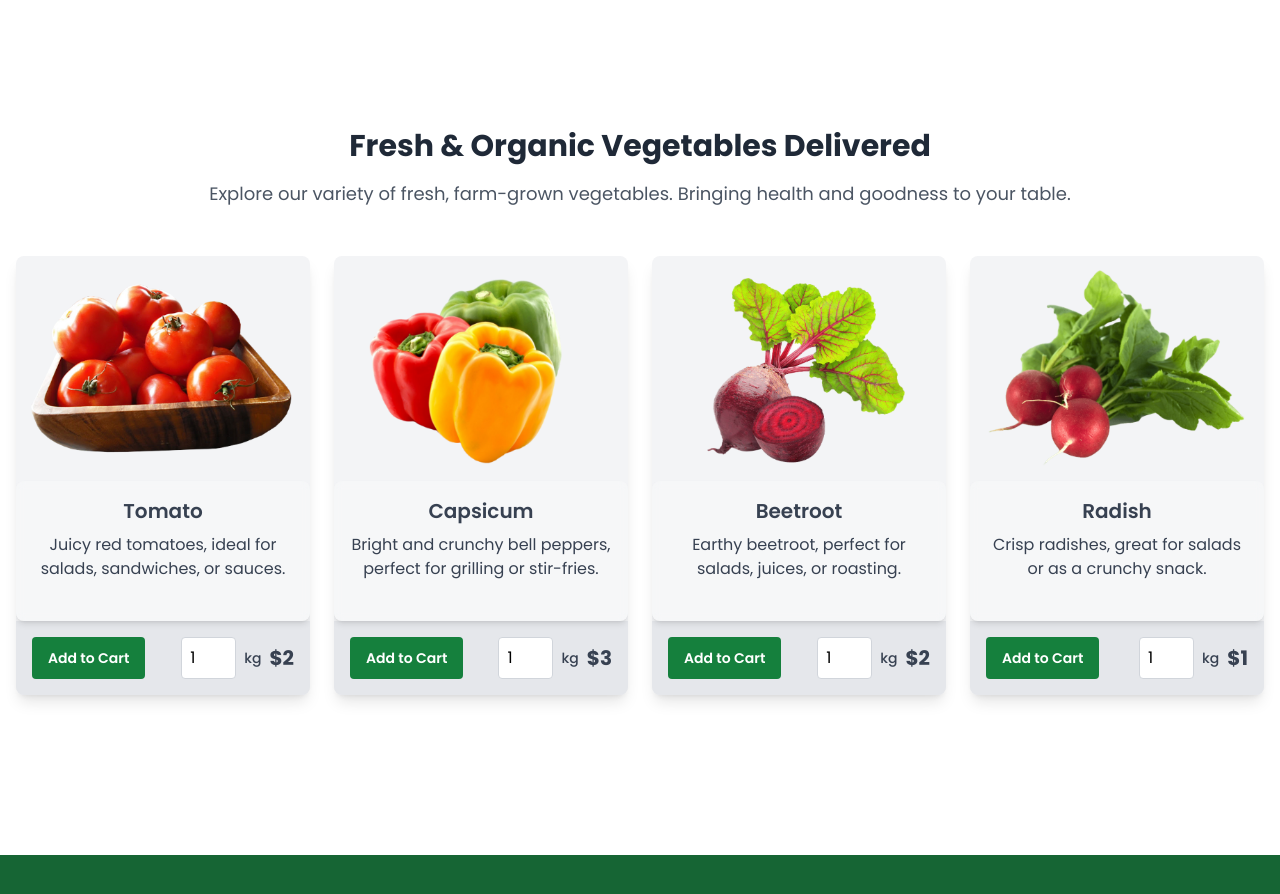
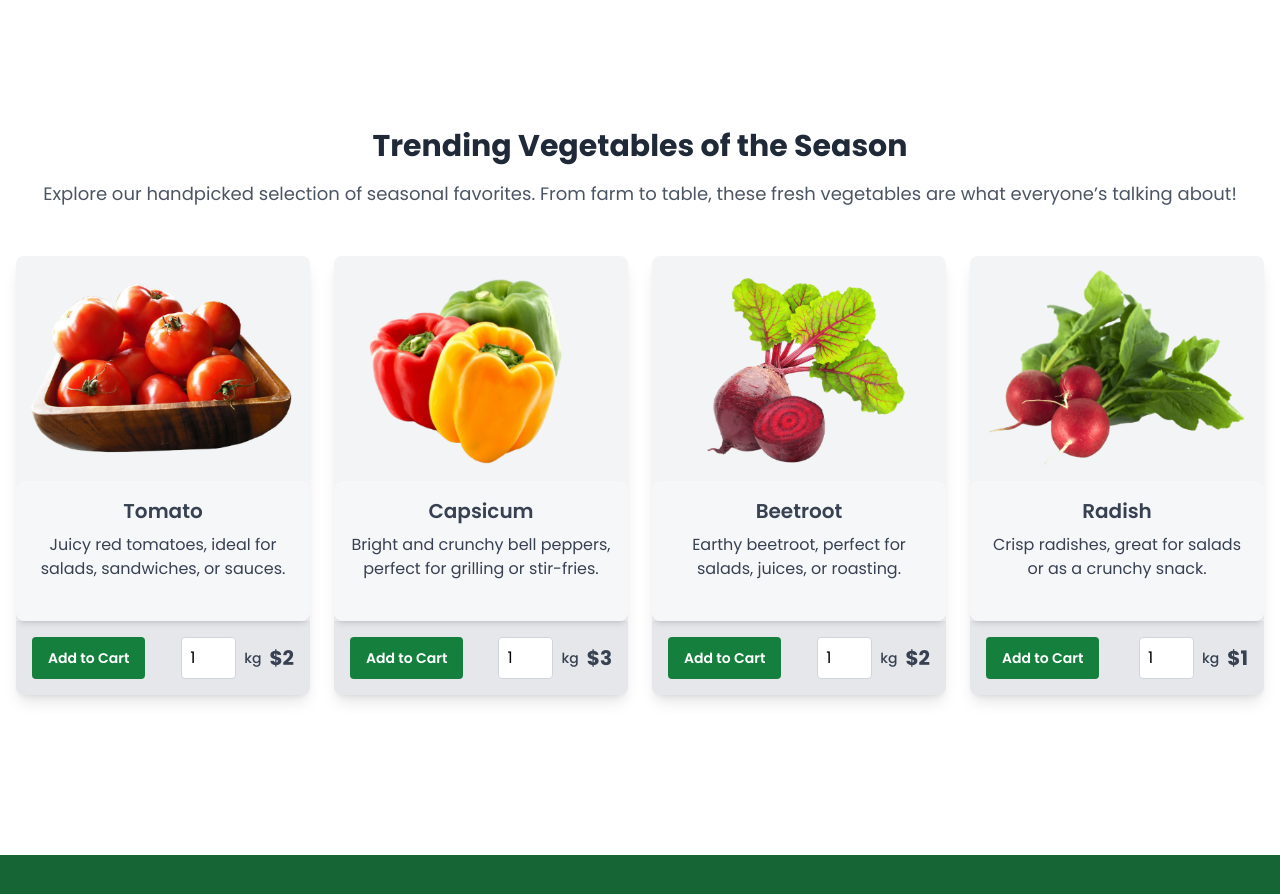
Before and after one commit to iamOmarFaruk/alpine-ecomerce-main, a website: page src/index.html in a window 1280 px wide. Shown: the part 1020-1914 px from the top of the page. Drawn offline with nearby package versions, Linux system fonts and the light colour scheme; files that its build step writes are made by us from their sources.

Commit message:
Update feature products section title and description for seasonal relevance

```diff
--- a/src/components/featureProducts.html
+++ b/src/components/featureProducts.html
@@ -2,10 +2,12 @@
 <section class="py-10 md:py-20 bg-white">
   <div class="container mx-auto text-center px-4">
     <!-- Title Section -->
-    <h2 class="text-xl md:text-3xl font-bold text-gray-800 mb-4">Fresh & Organic Vegetables Delivered</h2>
+    <h2 class="text-xl md:text-3xl font-bold text-gray-800 mb-4">Trending Vegetables of the Season</h2>
     <p class="text-xs md:text-base lg:text-lg text-gray-600 mb-8 md:mb-12">
-      Explore our variety of fresh, farm-grown vegetables. Bringing health and goodness to your table.
+      Explore our handpicked selection of seasonal favorites. From farm to table, these fresh vegetables are what everyone’s
+      talking about!
     </p>
+
 
     <!-- Products Section -->
     <!-- Products Section -->
```
